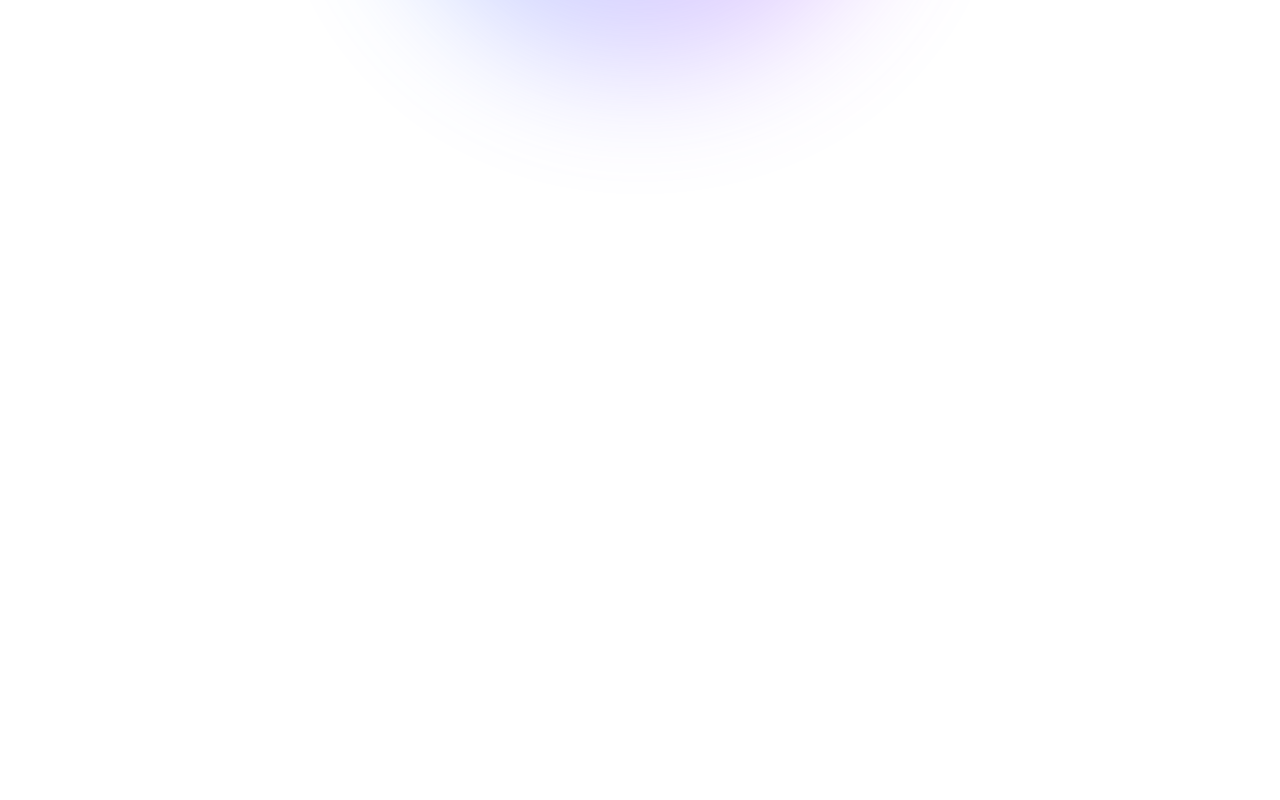
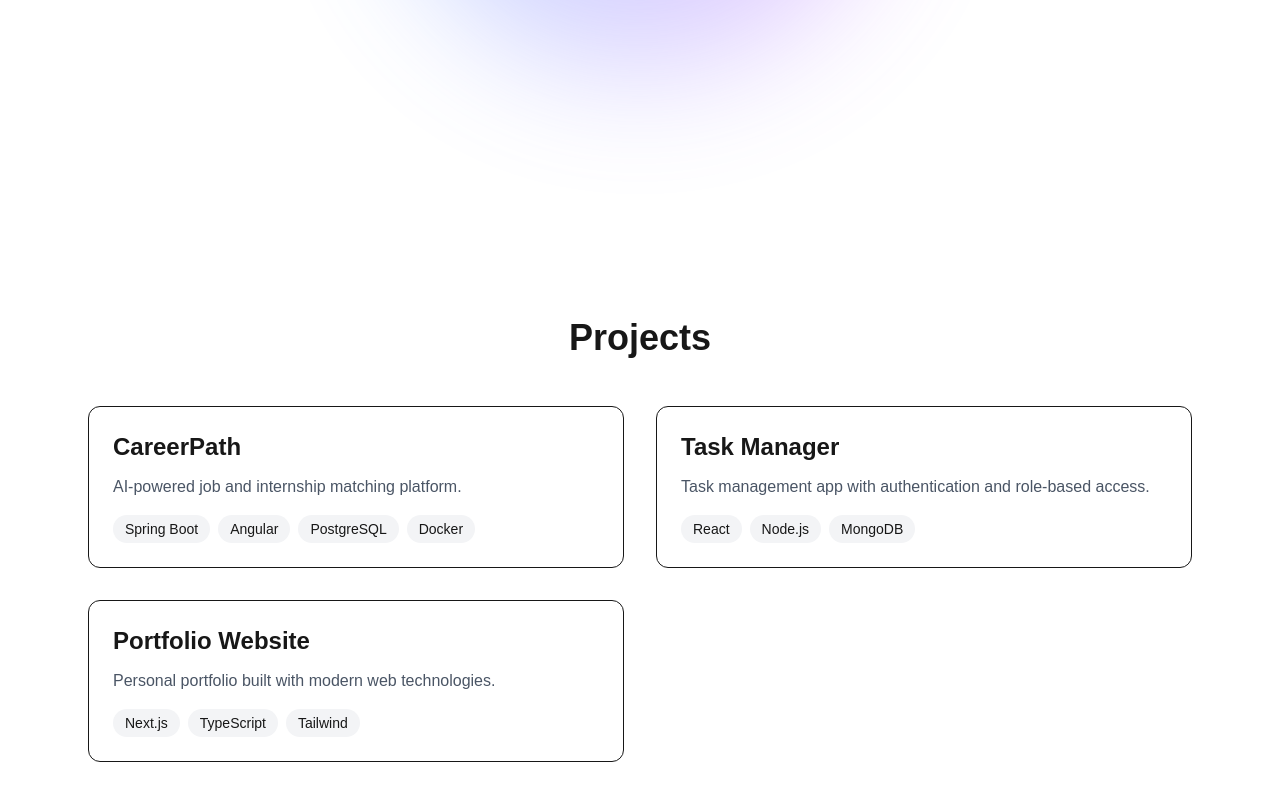
Before and after one commit to DimitarMalamski/Personal-Portfolio, a Next.js app: page / in a window 1280 px wide. Shown: the part 578-1378 px from the top of the page. Before the commit the page ends 800 px from the top, so only its background shows below. Built offline with nearby package versions, Linux system fonts and the light colour scheme.

Commit message:
Add projects section with reusable projects cards

```diff
--- a/src/app/page.tsx
+++ b/src/app/page.tsx
@@ -1,9 +1,11 @@
 import Hero from "@/components/Hero";
+import Projects from "@/sections/Projects";
 
 export default function Home() {
   return (
     <main>
       <Hero />
+      <Projects />
     </main>
   );
 }
--- /dev/null
+++ b/src/sections/Projects.tsx
@@ -0,0 +1,55 @@
+export default function Projects() {
+  return (
+    <section id="projects" className="py-24 px-6 max-w-6xl mx-auto">
+      <h2 className="text-4xl font-bold mb-12 text-center">Projects</h2>
+
+      <div className="grid gap-8 md:grid-cols-2">
+        <ProjectCard
+          title="CareerPath"
+          description="AI-powered job and internship matching platform."
+          tech={["Spring Boot", "Angular", "PostgreSQL", "Docker"]}
+        />
+
+        <ProjectCard
+          title="Task Manager"
+          description="Task management app with authentication and role-based access."
+          tech={["React", "Node.js", "MongoDB"]}
+        />
+
+        <ProjectCard
+          title="Portfolio Website"
+          description="Personal portfolio built with modern web technologies."
+          tech={["Next.js", "TypeScript", "Tailwind"]}
+        />
+      </div>
+    </section>
+  );
+}
+
+function ProjectCard({
+  title,
+  description,
+  tech,
+}: {
+  title: string;
+  description: string;
+  tech: string[];
+}) {
+  return (
+    <div className="border rounded-xl p-6 hover:-translate-y-1 hover:shadow-xl transition-all">
+      <h3 className="text-2xl font-semibold mb-3">{title}</h3>
+      <p className="text-gray-600 mb-4">{description}</p>
+
+      <div className="flex flex-wrap gap-2">
+        {tech.map((item) => (
+          <span
+            key={item}
+            className="text-sm px-3 py-1 rounded-full bg-gray-100"
+          >
+            {item}
+          </span>
+        ))}
+      </div>
+    </div>
+  );
+}
```
